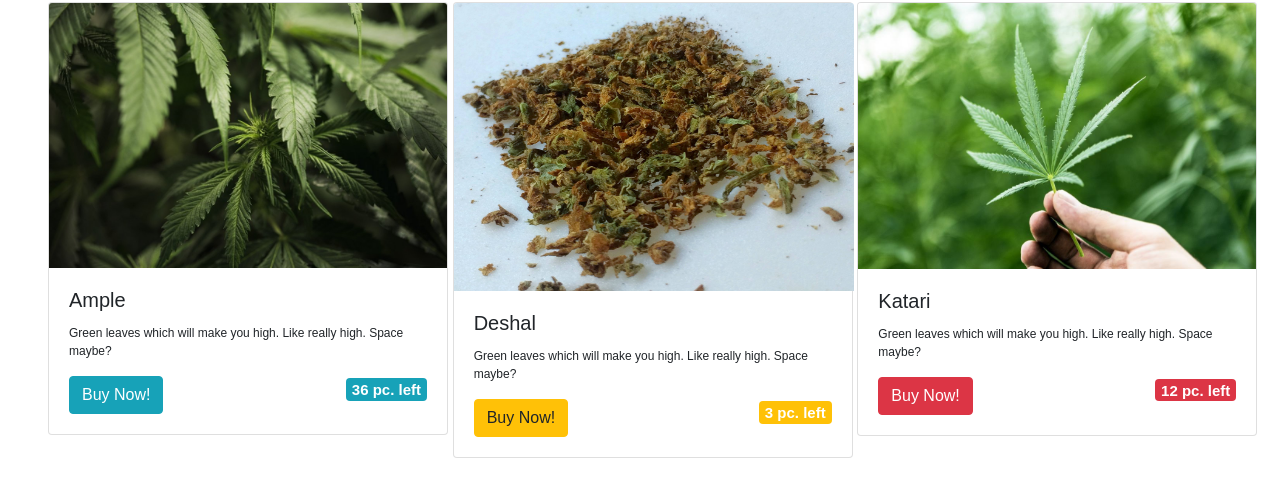
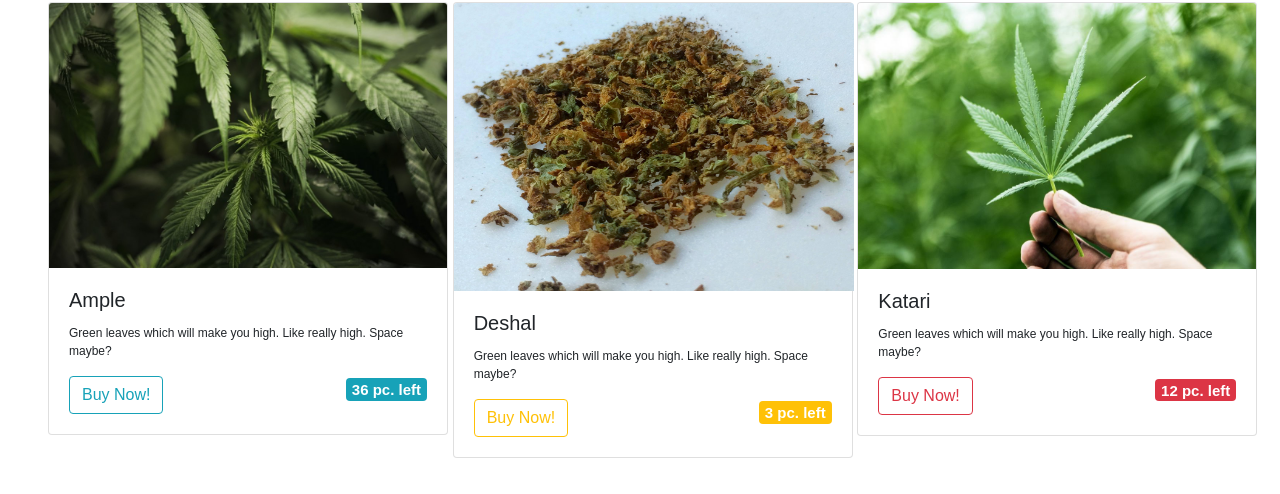
Before and after one commit to MahirAhmedIfty/MahirAhmedIfty.github.io, a plain HTML site: page index.html in a window 1280 px wide. Shown: the part 126-620 px from the top of the page. Drawn offline with nearby package versions, Linux system fonts and the light colour scheme; a web font is replaced by a local one.

```diff
--- a/index.html
+++ b/index.html
@@ -93,7 +93,7 @@
 						<div class="row">
 							<div class="col-md-6">
 								<!-- Button trigger modal -->
-								<button type="button" class="btn btn-info" data-toggle="modal"
+								<button type="button" class="btn btn-outline-info" data-toggle="modal"
 									data-target="#exampleModal">
 									Buy Now!
 								</button>
@@ -139,7 +139,7 @@
 						<div class="row">
 							<div class="col-md-6">
 								<!-- Button trigger modal -->
-								<button type="button" class="btn btn-warning" data-toggle="modal"
+								<button type="button" class="btn btn-outline-warning" data-toggle="modal"
 									data-target="#exampleModal">
 									Buy Now!
 								</button>
@@ -184,7 +184,7 @@
 						<div class="row">
 							<div class="col-md-6">
 								<!-- Button trigger modal -->
-								<button type="button" class="btn btn-danger" data-toggle="modal"
+								<button type="button" class="btn btn-outline-danger" data-toggle="modal"
 									data-target="#exampleModal">
 									Buy Now!
 								</button>
```
